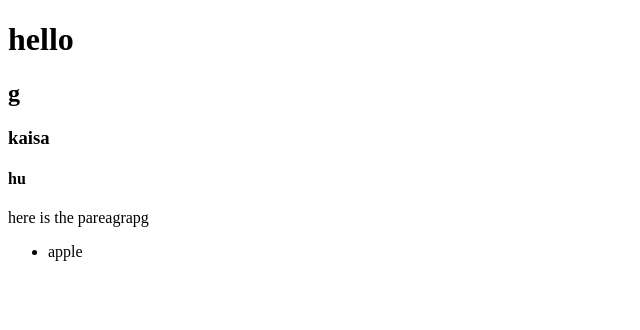
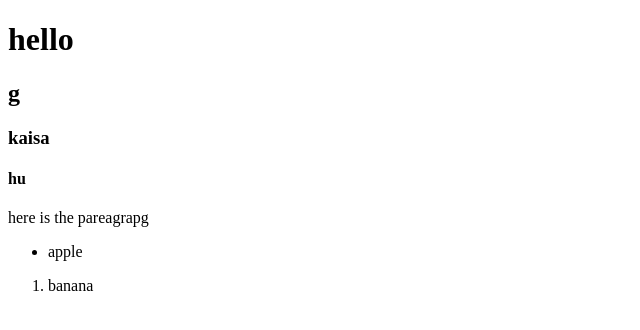
Before and after one commit to syedrahmanbukhari92/My-first-project, a plain HTML site: page index.html in a window 1280 px wide. Shown: the full height of the page, 0-640 px from the left. Drawn offline with Linux system fonts and the light colour scheme.

Commit message:
adding order list

```diff
--- a/index.html
+++ b/index.html
@@ -16,5 +16,8 @@
             apple
         </li>
     </ul>
+    <ol>
+        <li>banana</li>
+    </ol>
 </body>
 </html>
```
